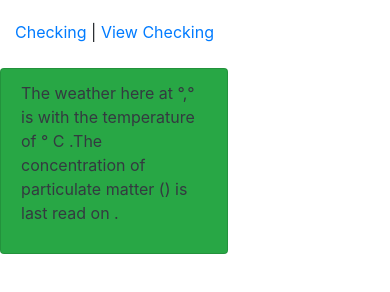
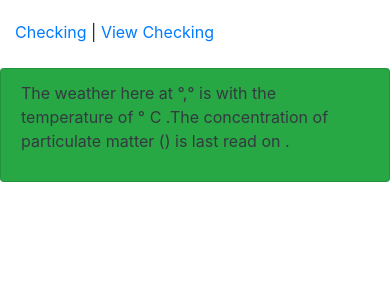
Before and after one commit to demhaq/weather_api, a website: page public/index.html in a window 390 px wide. Shown: the part 72-364 px from the top of the page. Drawn offline with nearby package versions, Linux system fonts and the light colour scheme.

Commit message:
changin div size for small devices

```diff
--- a/public/index.html
+++ b/public/index.html
@@ -14,7 +14,7 @@
     </div>
 
 	<div class="row mb-4  text-dark">
-		<div class="col-7 col-sm-12 list-group-item bg-success mt-4">
+		<div class="col-12 col-sm-12 list-group-item bg-success mt-4">
 			  <p>
 			  		The weather here at <span id="latitude"></span>&deg,<span id="longitude"></span>&deg is
 			   <span id="summary"></span> with the temperature of
```
